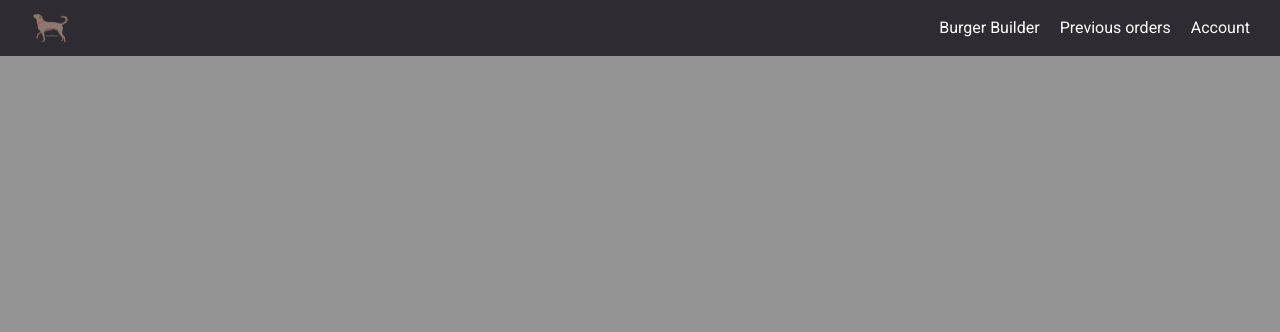
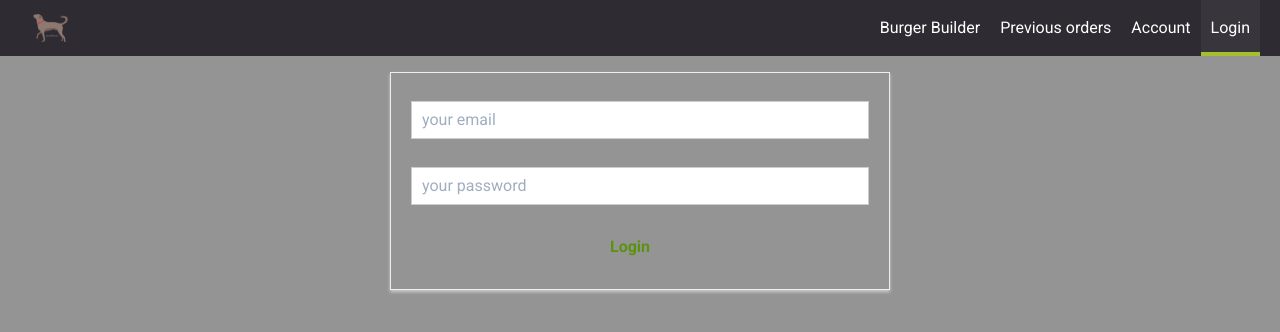
Before and after one commit to jadonwolffs/react_burger_demo, a React (Create React App) app: page /auth in a window 1280 px wide. Shown: the top 332 px of the page. Built offline with nearby package versions, Linux system fonts and the light colour scheme.

Commit message:
added auth page

```diff
--- a/src/App.js
+++ b/src/App.js
@@ -4,6 +4,7 @@
 import Checkout from "./containers/Checkout/Checkout";
 import { Switch, Route } from "react-router-dom";
 import Orders from "./containers/Orders/Orders";
+import Auth from './containers/Auth/Auth';
 
 class App extends Component {
   state = {
@@ -27,6 +28,8 @@
           ) : null}
           <Route path="/checkout" component={Checkout} />
           <Route path="/orders" component={Orders} />
+          <Route path="/auth" component={Auth} />
+
         </Switch>
       </div>
     );
--- a/src/components/Navigation/NavigationItems/NavigationItems.js
+++ b/src/components/Navigation/NavigationItems/NavigationItems.js
@@ -7,6 +7,8 @@
       <NavigationItem link="/" exact>Burger Builder</NavigationItem>
       <NavigationItem link="/orders" >Previous orders</NavigationItem>
       <NavigationItem link="/account" >Account</NavigationItem>
+      <NavigationItem link="/auth" >Login</NavigationItem>
+
 
     </ul>
   );
--- /dev/null
+++ b/src/containers/Auth/Auth.js
@@ -0,0 +1,106 @@
+import React, { Component } from "react";
+import Input from "../../components/UI/Input/Input";
+import Button from "../../components/UI/Button/Button";
+import styles from "./Auth.module.css";
+
+class Auth extends Component {
+  state = {
+    controls: {
+      email: {
+        elementType: "input",
+        elementConfig: {
+          type: "email",
+          placeholder: "your email"
+        },
+        value: "",
+        validation: {
+          required: true,
+          isEmail: true
+        },
+        valid: false,
+        touched: false
+      },
+      password: {
+        elementType: "input",
+        elementConfig: {
+          type: "password",
+          placeholder: "your password"
+        },
+        value: "",
+        validation: {
+          required: true,
+          minLength: 8
+        },
+        valid: false,
+        touched: false
+      }
+    }
+  };
+  checkValidity = (value, validation) => {
+    let isValid = true;
+    if (validation) {
+      if (validation.required) {
+        isValid = value.trim() !== "" && isValid;
+      }
+      if (validation.minLength) {
+        isValid = value.length >= validation.minLength && isValid;
+      }
+      if (validation.isEmail) {
+        const pattern = /[a-z0-9!#$%&'*+/=?^_`{|}~-]+(?:\.[a-z0-9!#$%&'*+/=?^_`{|}~-]+)*@(?:[a-z0-9](?:[a-z0-9-]*[a-z0-9])?\.)+[a-z0-9](?:[a-z0-9-]*[a-z0-9])?/;
+        return pattern.test(value);
+      }
+    }
+    return isValid;
+  };
+  inputChangedHandler = (event, controlName) => {
+    const updatedControls = {
+      ...this.state.controls,
+      [controlName]: {
+        ...this.state.controls[controlName],
+        value: event.target.value,
+        valid: this.checkValidity(
+          event.target.value,
+          this.state.controls[controlName].validation
+        ),
+        touched: true
+      }
+    };
+    this.setState({controls:updatedControls});
+
+  };
+  render() {
+    const elements = [];
+    for (let key in this.state.controls) {
+      elements.push({
+        key: key,
+        config: this.state.controls[key]
+      });
+    }
+    const form = elements.map(element => (
+      <Input
+        key={element.key}
+        elementType={element.config.elementType}
+        elementConfig={element.config.elementConfig}
+        value={element.config.value}
+        changed={event => this.inputChangedHandler(event, element.key)}
+        invalid={!element.config.valid}
+        validate={element.config.validation}
+        touched={element.config.touched}
+      />
+    ));
+    return (
+      <div className={styles.Auth}>
+        <form>
+          {form}
+          <Button
+            type="Success"
+            //   disabled={!this.state.submittable}
+          >
+            Login
+          </Button>
+        </form>
+      </div>
+    );
+  }
+}
+export default Auth;
--- /dev/null
+++ b/src/containers/Auth/Auth.module.css
@@ -0,0 +1,14 @@
+.Auth{
+    margin:20px auto;
+    widows: 80%;
+    text-align: center;
+    box-shadow: 0 2px 3px #ccc;
+    border:1px solid #eee;
+    padding:10px;
+    box-sizing: border-box;
+}
+@media (min-width: 600px){
+    .Auth{
+        width:500px;
+    }
+}
```
